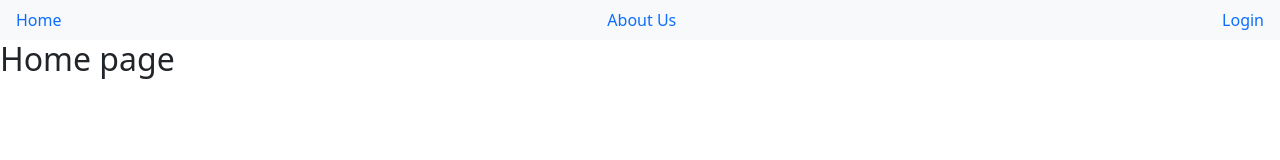
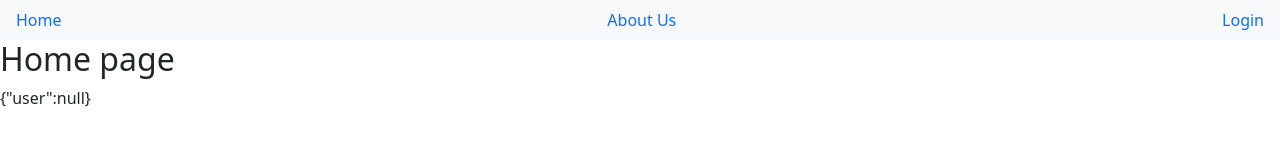
Before and after one commit to zucar0/despachoContable, a Next.js app in the folder client/: page / in a window 1280 px wide. Shown: the top 160 px of the page. Built offline with nearby package versions, Linux system fonts and the light colour scheme.

Commit message:
Global State Management with useReducer and useContext Hooks

```diff
--- /dev/null
+++ b/client/context/index.js
@@ -0,0 +1,30 @@
+//importaciones
+import {createContext, useReducer} from 'react'
+
+//Reducer
+const reducer = (state, action) => {
+    switch(action.type){
+        case 'LOGIN':
+            return {...state, user:action.payload};
+        case 'LOGOUT':
+            return{...state,user:null};
+        default:
+            return state;
+    }
+};
+
+//Initial State
+const initialState = {
+    user:null
+}
+
+//Create context
+const Context = createContext({})
+
+//context provider
+const Provider = ({children}) => {
+    const [state,dispatch] = useReducer(reducer, initialState);
+    const value = {state, dispatch};
+    return <Context.Provider value={value}>{children}</Context.Provider>
+}
+export {Context, Provider};
--- a/client/pages/index.js
+++ b/client/pages/index.js
@@ -1,7 +1,12 @@
+import {Context} from '../context'
+import { useContext } from 'react';
+
 const Home = () => {
+    const {state} = useContext(Context);
     return(
         <div>
             <h2>Home page</h2>
+            {JSON.stringify(state)}
         </div>
     )
 }
```
Also changed, not shown: client/pages/_app.js (+5 -2 lines).
